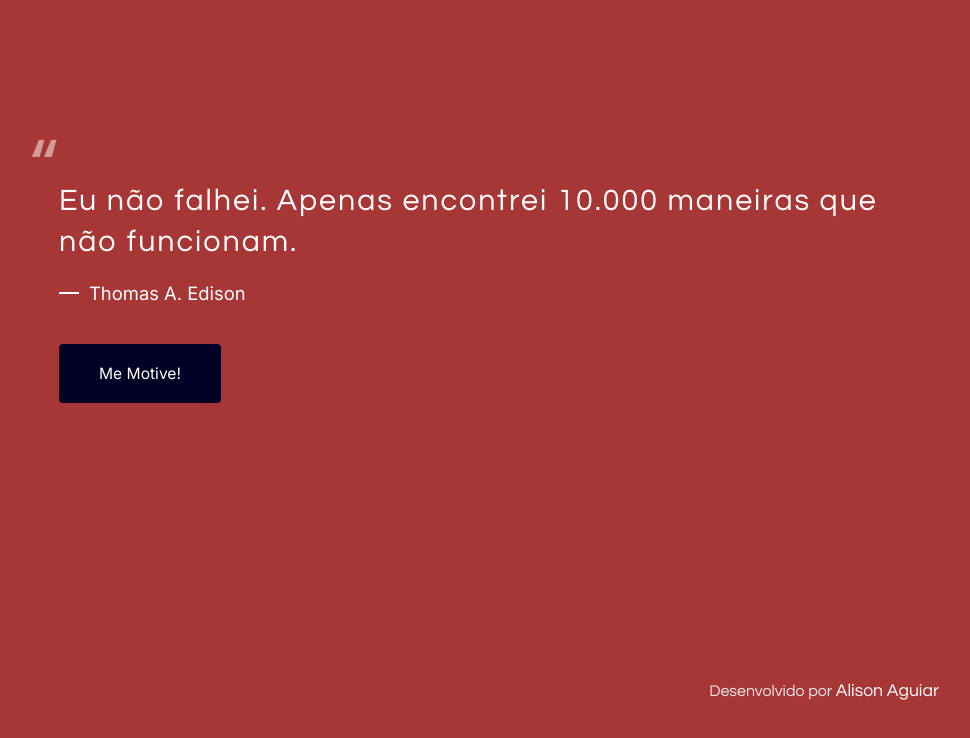
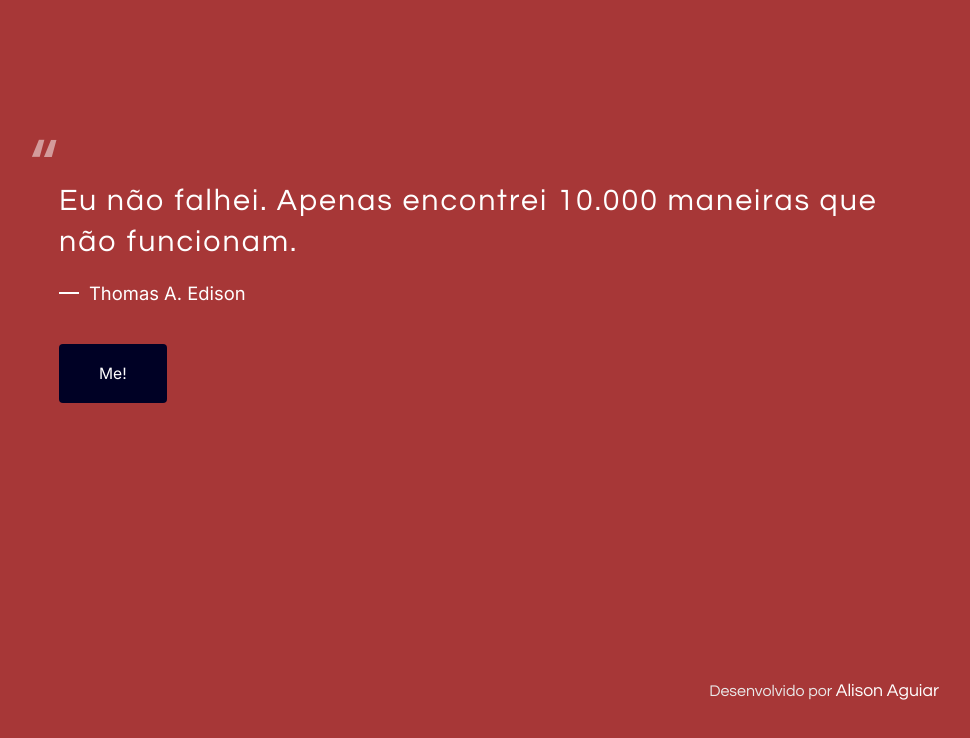
Before and after one commit to AlisonCavalcanti/MeMotive-master, a plain HTML site: page index.html in a window 1280 px wide. Shown: the whole page, without its empty margins (141-1111 px from the left). Drawn offline with Linux system fonts and the light colour scheme.

Commit message:
button class="btn-novo">Me!

```diff
--- a/index.html
+++ b/index.html
@@ -33,7 +33,7 @@
         <blockquote>
             <p class="frase"></p>
             <cite class="autor"></cite>
-            <button class="btn-novo">Me Motive!</button>
+            <button class="btn-novo">Me!</button>
         </blockquote>
 
         <footer class="footer">
```
